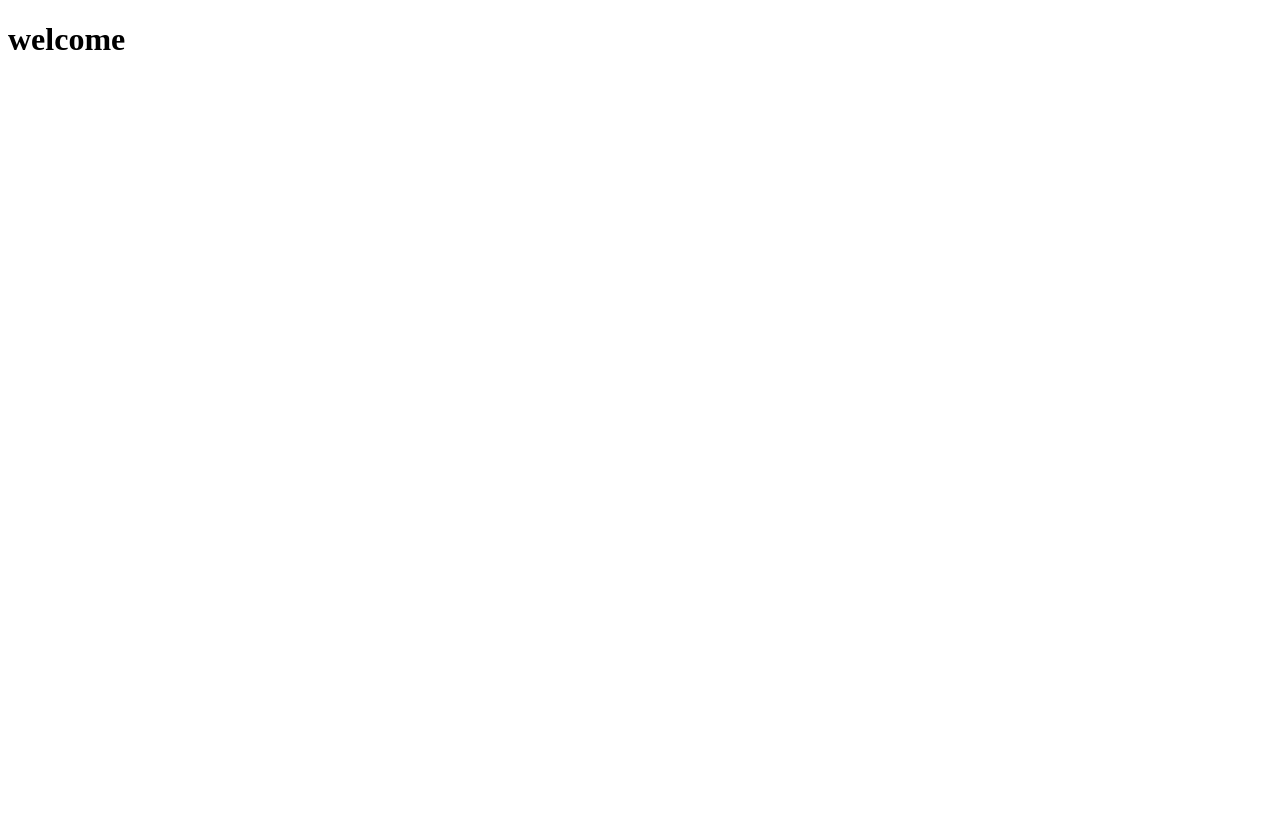
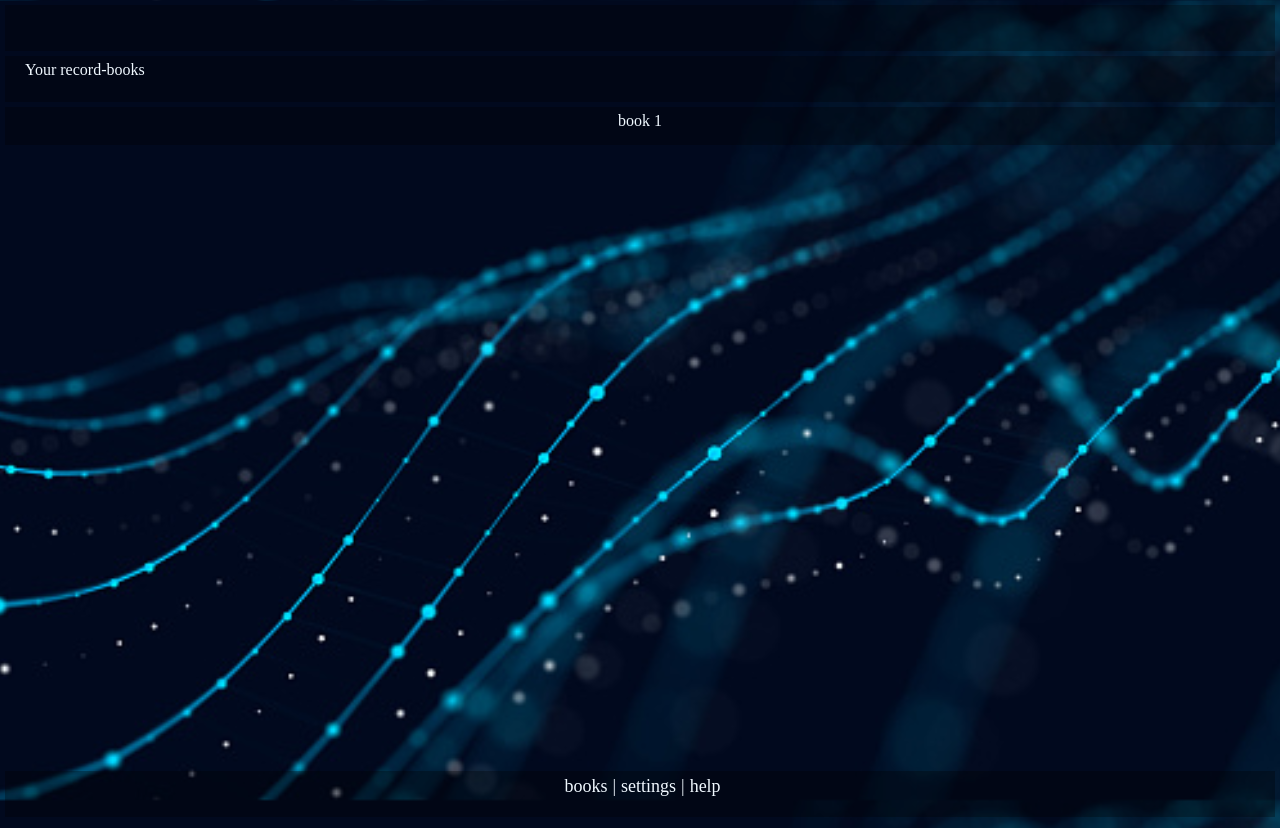
Before and after one commit to Rajesh7889/Expense_Tracker, a plain HTML site: page main.html in a window 1280 px wide. Before the commit the page ends 800 px from the top, so only its background shows below. Drawn offline with Linux system fonts and the light colour scheme.

Commit message:
firstpage

```diff
--- /dev/null
+++ b/main.css
@@ -0,0 +1,43 @@
+*{
+    margin:0%;
+    padding: 0%;
+    border: none;
+}
+body{
+    margin-top: 5px;
+    height:823px;
+    background-image:url('background.jpg');
+    background-size: cover;
+    background-attachment: fixed;
+}
+#summery-page{
+    height:100%;
+}
+.row{
+    margin: 5px;
+    color: rgb(1, 8, 13);
+
+}
+#row3,#row4{
+    height:80%;
+    text-align: center;
+}
+#row1,#row2,#row4,#book-containor{
+    height:5%;
+    color: aliceblue;
+    padding-top: 5px;
+    background-color: rgba(0, 0, 0, 0.303);
+}
+#user-name,#title{
+    height: 70%;
+    margin: 0px 0px 0px 20px;
+}
+#navigation-bar{
+    display: flex;
+    align-items: center;
+    justify-content: center;
+}
+.nav{
+    margin-left: 5px;
+    font-size: large;
+}
--- a/main.html
+++ b/main.html
@@ -5,8 +5,28 @@
     <meta http-equiv="X-UA-Compatible" content="IE=edge">
     <meta name="viewport" content="width=device-width, initial-scale=1.0">
     <title>records</title>
+    <link rel="stylesheet" type="text/css" href="main.css">
+
 </head>
 <body>
-    <h1>welcome</h1>
+     <div id="summery-page" >
+        <div class="row" id="row1">
+            <div id="user-name"> </div>
+       </div>
+       <div class="row" id="row2">
+            <div id="title">Your record-books</div>
+       </div>
+       <div class="row" id="row3">
+             <div id="book-containor">book 1</div>
+       </div>
+       <div class="row" id="row4">
+             <div id="navigation-bar">
+                 <div class="nav">books</div> <div class="nav">|</div>
+                 <div class="nav"> settings</div> <div class="nav">|</div><div class="nav">help</div>
+             </div>
+       </div>
+     </div>
+     <script src="main.js"></script>
+
 </body>
 </html>
--- /dev/null
+++ b/main.js
@@ -0,0 +1,4 @@
+
+   let email=sessionStorage.getItem('email');
+   let retrived=JSON.parse(localStorage.getItem(email));
+   document.getElementById('user-name').innerHTML=`${retrived[0].Name}`;
```
Also changed, not shown: module1.html (+0 -1 lines), script.js (+14 -9 lines), signup.html (+1 -1 lines).
